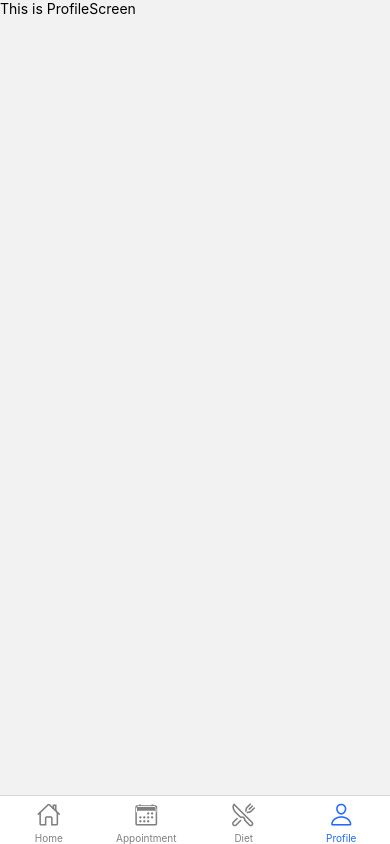
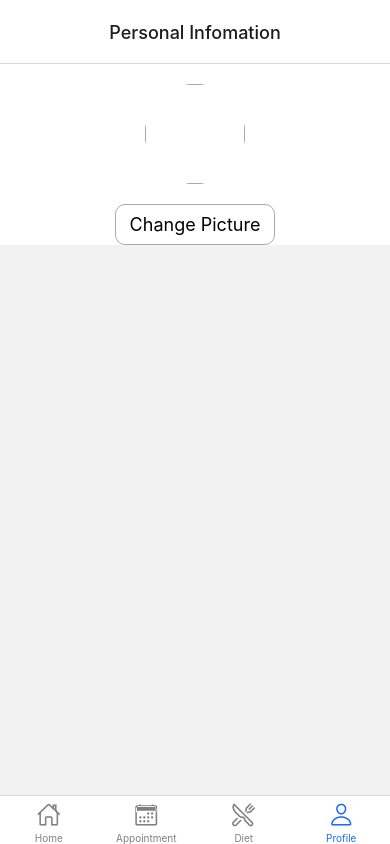
Before and after one commit to AnhCaooo/App-Doctor, a React Native app: screen /Profile in a window 390 px wide. Built offline with nearby package versions, Linux system fonts and the light colour scheme.

Commit message:
Add avatar and change picture button in Profile Screen

```diff
--- a/components/navigation/TabNavigator.js
+++ b/components/navigation/TabNavigator.js
@@ -68,7 +68,15 @@ const TabNavigator = () => {
         }}
       />
       <Tab.Screen name="Diet" component={DietScreen} />
-      <Tab.Screen name="Profile" component={ProfileScreen} />
+      <Tab.Screen
+        name="Profile"
+        component={ProfileScreen}
+        options={{
+          headerShown: true,
+          headerTitle: "Personal Infomation",
+          headerTitleAlign: "center",
+        }}
+      />
     </Tab.Navigator>
   );
 };
--- a/components/screens/BookingScreen.js
+++ b/components/screens/BookingScreen.js
@@ -22,7 +22,7 @@ function BookingScreen({ navigation, route }) {
               borderColor: "#1E90FF",
             }}
             rounded
-            size="medium"
+            size="large"
             source={doctor.avatar}
           />
           <View style={{ marginLeft: 8 }}>
--- a/components/screens/DietScreen.js
+++ b/components/screens/DietScreen.js
@@ -14,8 +14,7 @@ export default DietScreen;
 
 const styles = StyleSheet.create({
   container: {
-    flex: 1,
-    marginTop: 30,
+    marginTop: 20,
   },
   header: {
     marginTop: 35,
--- a/components/screens/HomeScreen.js
+++ b/components/screens/HomeScreen.js
@@ -35,13 +35,9 @@ export default function HomeScreen({ navigation }) {
           <Text style={styles.textHeader}>Find your doctor here</Text>
         </View>
 
-        <View>
-          <SearchDoctor />
-        </View>
+        <SearchDoctor />
 
-        <View>
-          <CategoryList />
-        </View>
+        <CategoryList />
 
         <View>
           <FlatList
--- a/components/screens/ProfileScreen.js
+++ b/components/screens/ProfileScreen.js
@@ -1,10 +1,54 @@
 import React from "react";
-import { View, Text } from "react-native";
+import { StyleSheet, View, Text } from "react-native";
+import { Avatar, Input, Button } from "react-native-elements";
 
 export default function ProfileScreen() {
   return (
-    <View>
-      <Text>This is ProfileScreen</Text>
+    <View style={styles.container}>
+      <Avatar
+        rounded
+        size={100}
+        icon={{ name: "person", type: "material" }}
+        //source={user.avatar}
+        avatarStyle={styles.avatarStyle}
+        activeOpacity={0.7}
+        containerStyle={{ marginVertical: 20 }}
+      />
+
+      <Button
+        type="solid"
+        containerStyle={styles.containerStyle}
+        buttonStyle={styles.buttonContainer}
+        titleStyle={{ color: "black", fontSize: 18 }}
+        title="Change Picture"
+        onPress={() => console.log("Change this picture!")}
+      />
     </View>
   );
 }
+
+const styles = StyleSheet.create({
+  container: {
+    flexDirection: "column",
+    justifyContent: "center",
+    alignItems: "center",
+    backgroundColor: "white",
+  },
+  avatarStyle: {
+    borderWidth: 1,
+    borderColor: "#A9A9A9",
+    borderWidth: 1,
+    //backgroundColor: "white",
+  },
+  containerStyle: {
+    marginHorizontal: 50,
+    //marginTop: 20,
+    width: 160,
+  },
+  buttonContainer: {
+    backgroundColor: "white",
+    borderColor: "#A9A9A9",
+    borderWidth: 1,
+    borderRadius: 10,
+  },
+});
--- a/components/subcomponents/SearchDiet.js
+++ b/components/subcomponents/SearchDiet.js
@@ -1,5 +1,5 @@
 import React, { useState } from "react";
-import { StyleSheet, Text, View } from "react-native";
+import { StyleSheet, Text, View, Modal } from "react-native";
 import { SearchBar } from "react-native-elements";
 
 function SearchDiet() {
@@ -8,6 +8,7 @@ function SearchDiet() {
   const updateSearch = (userSearch) => {
     setSearch(userSearch);
   };
+
   return (
     <View>
       <SearchBar
--- a/components/subcomponents/SearchDoctor.js
+++ b/components/subcomponents/SearchDoctor.js
@@ -1,6 +1,7 @@
-import React, { useState } from "react";
-import { StyleSheet, Text, View } from "react-native";
+import React, { useState, useEffect } from "react";
+import { StyleSheet, Text, View, FlatList } from "react-native";
 import { SearchBar } from "react-native-elements";
+import doctors from "../consts/Doctor";
 
 function SearchDoctor() {
   const [search, setSearch] = useState("");
```
